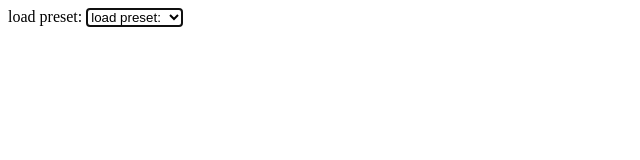
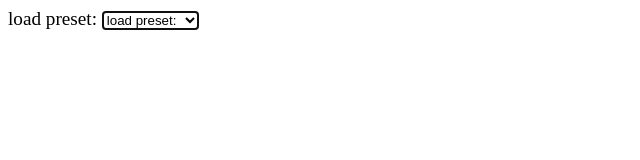
Before and after one commit to theProgramm/pyDCX, a plain HTML site: page static/preset/index.html in a window 1280 px wide. Shown: the whole page, without its empty margins (0-640 px from the left). Drawn offline with Linux system fonts and the light colour scheme.

Commit message:
tweaked font size

```diff
--- a/static/preset/index.html
+++ b/static/preset/index.html
@@ -3,7 +3,7 @@
 <head>
     <meta charset="utf-8">
 </head>
-<body>
+<body style="font-size: larger">
 <form id="preset_form" name="preset" action="/api/preset" method="post">
     <label for="preset_select">load preset:
         <select name="selection" form="preset_form" id="preset_select" autofocus required>
@@ -21,7 +21,7 @@
 <script type="text/javascript">
     document.getElementById("preset_select").onchange = function () {
         document.getElementById("preset_form").submit()
-    }
+    };
     document.getElementById("submit_button").hidden = true
 </script>
 </body>
```
